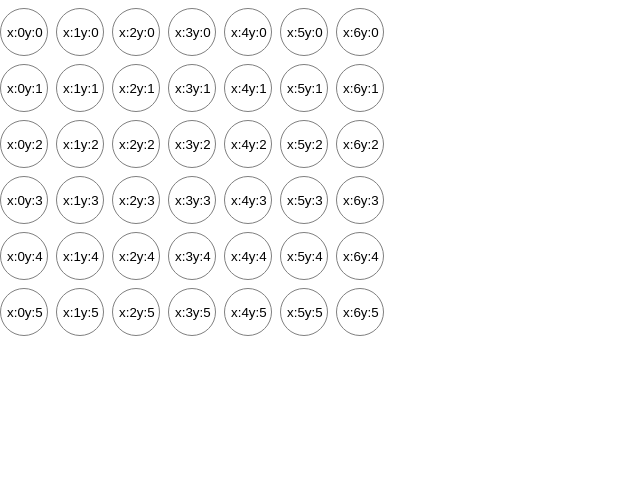
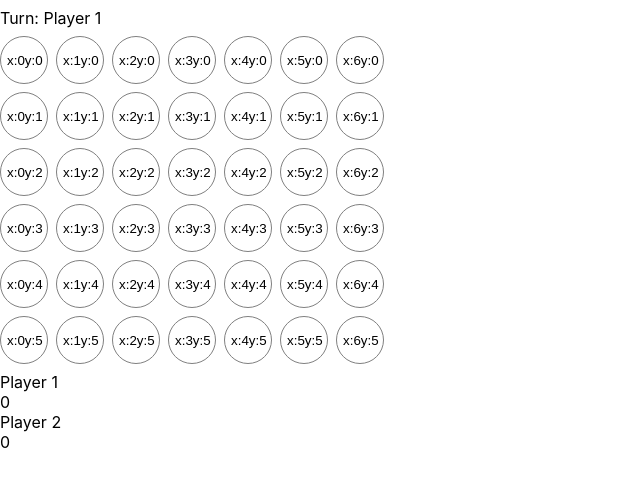
Before and after one commit to JPerezC92/connect4, a Next.js app: page / in a window 1280 px wide. Shown: the top 486 px of the page, without its empty margins (0-640 px from the left). Built offline with nearby package versions, Linux system fonts and the light colour scheme.

Commit message:
CREATED - MarkToken and GameOver use case

```diff
--- a/src/Application/GameOver.ts
+++ b/src/Application/GameOver.ts
@@ -1,3 +1,4 @@
+import { Board } from "src/Domain/Board";
 import { Connect4Repository } from "src/Domain/Connect4Repository";
 import { Player } from "src/Domain/Player";
 import { UseCase } from "./UseCase";
@@ -13,10 +14,17 @@ export const GameOver: (props: {
     execute: ({ currentPlayerTurn }) => {
       currentPlayerTurn.increaseWonGames();
 
-      const currentPlayerTurnUpdated = Player.new({ ...currentPlayerTurn });
+      // const currentPlayerTurnUpdated = Player.new({ ...currentPlayerTurn });
 
-      connect4Repository.updateWinner(currentPlayerTurnUpdated);
-      connect4Repository.updatePlayer(currentPlayerTurnUpdated);
+      connect4Repository.updatePlayer(currentPlayerTurn);
+      connect4Repository.updatePlayer(currentPlayerTurn);
+      connect4Repository.updateWinner(currentPlayerTurn);
+
+      setTimeout(() => {
+        connect4Repository.updateBoard(Board.createDefaultBoard());
+        connect4Repository.nextPlayerTurn(currentPlayerTurn);
+        connect4Repository.cleanWinner();
+      }, 2500);
     },
   };
 };
--- a/src/Application/BoardCreator.ts
+++ b/src/Application/MarkToken.ts
@@ -20,13 +20,14 @@ export const MarkToken: (props: {
 
   return {
     execute: ({ token, board, playerTurn }) => {
-      const newBoard = playerTurn.markToken({ board, token });
+      const newBoard = playerTurn.markToken({ board, tokenSelected: token });
+
+      connect4Repository.updateBoard(newBoard);
 
       if (boardService.checkForWinner({ board: newBoard, playerTurn })) {
-        gameOver.execute({ currentPlayerTurn: playerTurn });
+        return gameOver.execute({ currentPlayerTurn: playerTurn });
       }
 
-      connect4Repository.updateBoard(newBoard);
       connect4Repository.nextPlayerTurn(playerTurn);
     },
   };
--- a/src/Domain/Conecta4.ts
+++ b/src/Domain/Conecta4.ts
@@ -46,7 +46,7 @@ export class Conecta4Game {
     // this.board.updateToken({ token: tokenAvailable });
     const newBoard = this.playerTurn.markToken({
       board: this.board,
-      token: tokenAvailable,
+      tokenSelected: tokenAvailable,
     });
 
     return new Conecta4Game({
--- a/src/Domain/Player.ts
+++ b/src/Domain/Player.ts
@@ -38,11 +38,25 @@ export class Player {
     return this.color === player.color && this.name === player.name;
   }
 
-  public markToken(props: { board: Board; token: Token }): Board {
-    const { token, board } = props;
+  public markToken(props: { board: Board; tokenSelected: Token }): Board {
+    const {
+      tokenSelected: { coords },
+      board,
+    } = props;
+
+    const tokenAvailableFound = board.findTokenAvailable({ column: coords.x });
+
+    if (!tokenAvailableFound) return board;
 
     const value = board.value.map((row) =>
-      row.map((t) => (t.coordsAreEqual(token.coords) ? token : t))
+      row.map((t) =>
+        t.coordsAreEqual(tokenAvailableFound.coords)
+          ? Token.create({
+              ...tokenAvailableFound,
+              player: Player.new({ ...this }),
+            })
+          : t
+      )
     );
 
     return new Board({ ...board, value: [...value] });
--- a/src/Domain/range.ts
+++ b/src/Domain/range.ts
@@ -1,9 +1,3 @@
-// export function forInRange<T = number>(n = 0 as T): T[] {
-//   return Array(n)
-//     .fill(0)
-//     .map((_, i) => ++i);
-// }
-
 export const forInRange = (n: number): number[] => {
   return Array(n)
     .fill(0)
--- a/src/Infrastructure/Connect4Screen/Connect4Screen.tsx
+++ b/src/Infrastructure/Connect4Screen/Connect4Screen.tsx
@@ -2,34 +2,36 @@ import { FC, useState } from "react";
 import { Board } from "src/Domain/Board";
 import { Conecta4Game } from "src/Domain/Conecta4";
 import { Player } from "src/Domain/Player";
+import { useConnect4 } from "./useConnect4";
 
-const player1 = Player.new({
-  name: "Player 1",
-  color: "yellow",
-  turn: 1,
-});
+const PlayerInfo: FC<{ player: Player }> = ({ player }) => {
+  return (
+    <span>
+      <div>{player.name}</div>
+      <div>{player.wonGames()}</div>
+    </span>
+  );
+};
 
-const player2 = Player.new({
-  name: "Player 2",
-  color: "red",
-  turn: 2,
-});
+// const player1 = Player.new({
+//   name: "Player 1",
+//   color: "yellow",
+//   turn: 1,
+// });
+
+// const player2 = Player.new({
+//   name: "Player 2",
+//   color: "red",
+//   turn: 2,
+// });
 
 export const Connect4Screen: FC = () => {
-  const [conecta4Game, setConecta4Game] = useState(
-    Conecta4Game.create({
-      board: Board.createDefaultBoard(),
-      players: { player1, player2 },
-    })
-  );
-
-  const { board, playerTurn } = conecta4Game;
+  const { board, playerTurn, winner, players, doMovement } = useConnect4();
 
   return (
     <div style={{ display: "flex", flexDirection: "column", gap: ".5rem" }}>
-      <span>
-        {conecta4Game.winner && `Winner: ${conecta4Game.winner.name}`}
-      </span>
+      <span>{winner && `Winner: ${winner.name}`}</span>
+      <span>{playerTurn && `Turn: ${playerTurn.name}`}</span>
 
       {board.value.map((row, indexY) => (
         <div key={indexY} style={{ display: "flex", gap: ".5rem" }}>
@@ -43,14 +45,7 @@ export const Connect4Screen: FC = () => {
                 borderRadius: "50%",
                 border: "1px solid gray",
               }}
-              onClick={() => {
-                const newConecta4Game = playerTurn.selectBoardColumn({
-                  conecta4Game,
-                  column: token.coords.x,
-                });
-
-                setConecta4Game(() => newConecta4Game);
-              }}
+              onClick={() => doMovement({ board, playerTurn, token })}
             >
               x:{token.coords.x}
               y:{token.coords.y}
@@ -59,6 +54,12 @@ export const Connect4Screen: FC = () => {
           ))}
         </div>
       ))}
+
+      <div>
+        {players.map((player) => (
+          <PlayerInfo key={player.name} player={player}></PlayerInfo>
+        ))}
+      </div>
     </div>
   );
 };
--- a/src/Infrastructure/Connect4Screen/useConnect4.ts
+++ b/src/Infrastructure/Connect4Screen/useConnect4.ts
@@ -1,7 +1,9 @@
-import { useCallback, useState } from "react";
+import { useCallback, useRef, useState } from "react";
+import { MarkToken } from "src/Application/MarkToken";
 import { Board } from "src/Domain/Board";
 import { Connect4Repository } from "src/Domain/Connect4Repository";
 import { Player } from "src/Domain/Player";
+import { Token } from "src/Domain/Token";
 
 const useStore = () => {
   const [board, setBoard] = useState(Board.createDefaultBoard());
@@ -27,13 +29,14 @@ const useStore = () => {
   );
   const updateWinner = (player: Player) => setWinner(() => player);
   const nextPlayerTurn = (player: Player) => {
-    const nextPlayer = players.find((p) => p.turn === player.turn + 1);
+    const nextPlayer = players.find((p) => !p.isEqual(player));
     if (nextPlayer) {
       updatePlayerTurn(nextPlayer);
     }
   };
 
   const connect4Repository: Connect4Repository = {
+    cleanWinner: () => setWinner(() => undefined),
     updateBoard,
     updatePlayerTurn,
     updateWinner,
@@ -48,15 +51,28 @@ const useStore = () => {
   return {
     board,
     connect4Repository,
+    players,
     playerTurn,
     winner,
   };
 };
 
 export const useConnect4 = () => {
-  const { board, connect4Repository } = useStore();
+  const { connect4Repository, ...rest } = useStore();
+  const { winner } = rest;
 
-  const doMovement = useCallback(() => {}, []);
+  const doMovement = useCallback(
+    (props: { board: Board; playerTurn: Player; token: Token }) => {
+      if (!winner) {
+        const { board, playerTurn, token } = props;
+        const markToken = MarkToken({ connect4Repository });
 
-  return { board, doMovement };
+        markToken.execute({ board, playerTurn, token });
+      }
+    },
+
+    [connect4Repository, winner]
+  );
+
+  return { ...rest, doMovement };
 };
```
Also changed, not shown: src/Domain/Connect4Repository.ts (+9 -8 lines).
